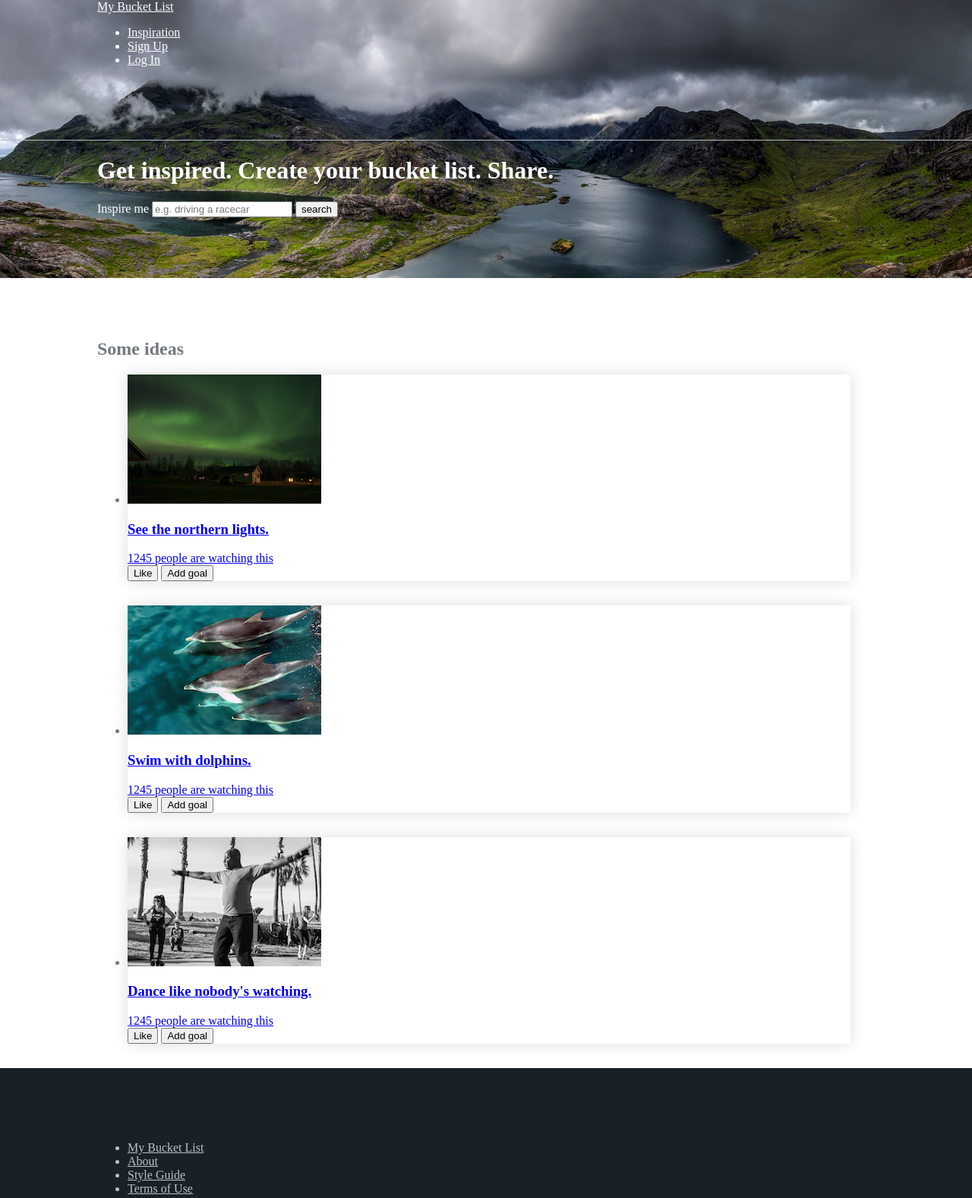
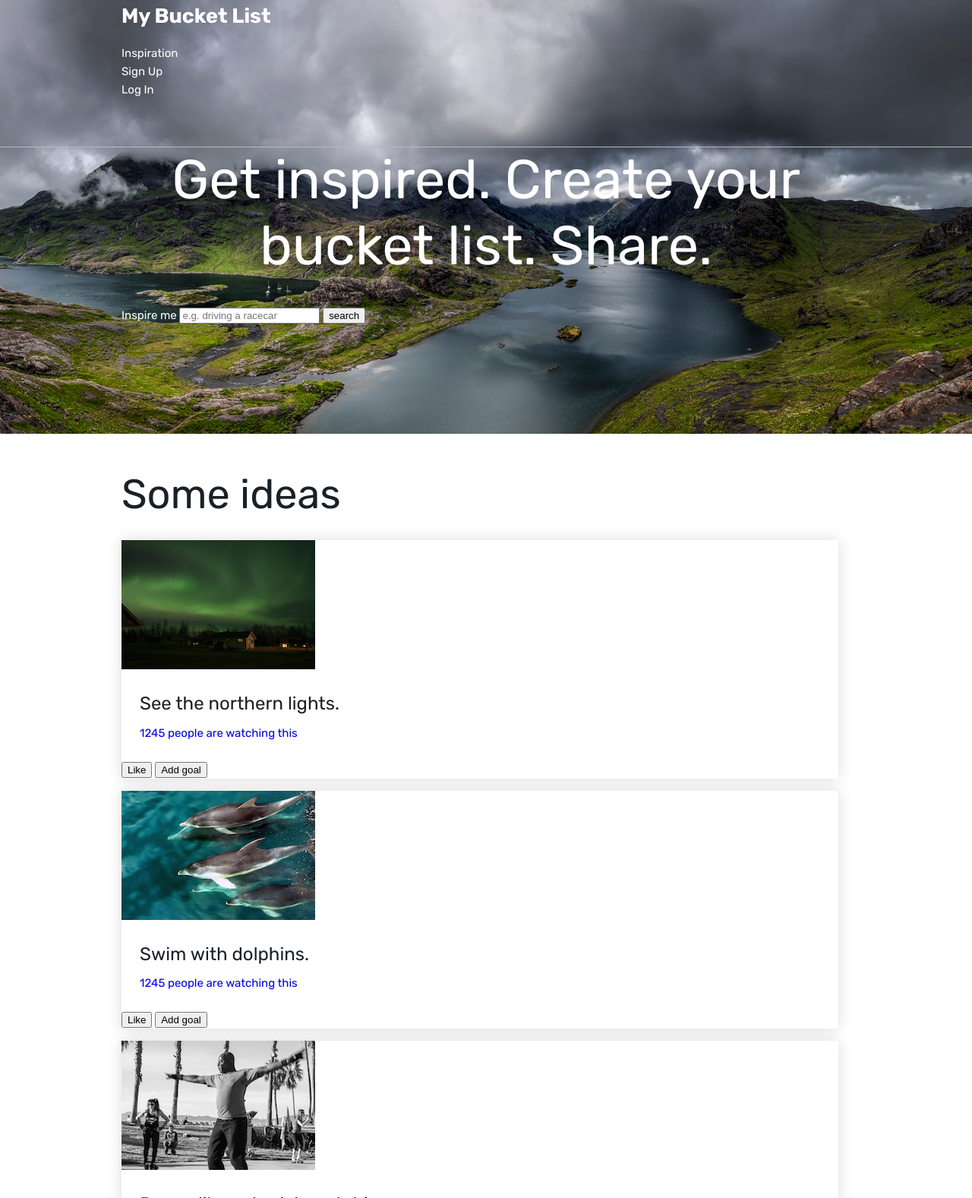
Before and after one commit to Cybertwins87/EPFL, a plain HTML site: page index.html in a window 1280 px wide. Shown: the top 1577 px of the page at 76% size. Drawn offline with Linux system fonts and the light colour scheme.

Commit message:
Fuentes terminadas

```diff
--- a/assets/css/main.css
+++ b/assets/css/main.css
@@ -4,14 +4,62 @@
 
 html {
  background-color: #fff;
+ font-family: 'Rubik', helvetica, arial, sans-serif;
+ line-height: 1.6;
+ font-size: 62.5%;
 }
 
 body {
+ font-size: 15px;
  color: #72797e;
  margin: 0;
  padding: 0;
 }
 
+/*==============================
+  TYPOGRAPHY
+============================== */
+h1, h2, h3, h4, h5, h6,
+.alpha, .beta , .gamma, .delta, .epsilon, .zeta{
+  margin: 0 0 0.5em 0;
+  padding: 0;
+  font-weight: normal;
+}
+h1, .alpha{
+  font-size: 4.8em;
+  line-height: 1.2;
+  color: #192127;
+}
+h2, .beta{
+  font-size: 3.6em;
+  line-height: 1.2;
+  color: #192127;
+}
+h3, .gamma{
+  font-size: 2.8em;
+  line-height: 1.2;
+  color: #192127;
+}
+h4, .delta{
+  font-size: 1.3em;
+  line-height: 1.5;
+  color: #72797e;
+  text-transform: uppercase;
+}
+h5, .epsilon{
+  font-size: 1.4em;
+  line-height: 1.4;
+  color: #72797e;
+}
+h6, .zeta{
+  font-size: 1.2em;
+  line-height: 1.4;
+  color: #72797e;
+}
+
+button{
+  white-space: nowrap;
+}
 /*  Global
  ------------------------------ */
 
@@ -25,43 +73,101 @@ padding: 0 1em;
   list-style-type: none;
   padding: 0;
 }
+.bare-list a{
+  text-decoration: none;
+}
 
 /* Header */
 .banner {
  background: #afbac4 url(../images/mountain-lake.jpg) no-repeat 50% 50% / cover;
  color: #fff;
- padding: 0 0 5rem 0;
- margin: 0 0 5rem 0;
-
+ padding: 0 0 4.8rem 0;
+ margin: 0 0 4.8rem 0;
 }
 
 .banner a {
  color: #fff;
 }
 
+
 .global-header {
- padding: 0 0 5rem 0;
+ padding: 0 0 4.8rem 0;
  border-bottom: 1px solid #afbac4;
 }
 
 .masthead {
-
+  padding: 0 0 4.8rem;
+  margin: 0 0 4.8rem;
+/* text-align: center; */
 }
 
+.masthead h1{
+  color: #fff;
+  text-align: center;
+}
 
-/* Footer */
+/*==============================
+  Footer
+============================== */
 .global-footer {
  background-color: #192127;
  color: #bbc1c6;
- padding: 5rem 0;
+ padding: 4.8rem 0 4.8rem;
 }
 
 .global-footer a {
  color: inherit;
 }
 
+/* Logo
+------------------------------ */
+
+.logo a{
+ text-decoration: none;
+}
+.logo span{
+  font-size: 1.8em;
+  font-weight: bold;
+  color: #192127;
+  white-space: nowrap;
+}
+.logo em{
+  color: #2c9cf2;
+  font-style: normal;
+}
+.global-footer .logo span,
+.banner .logo span,
+.banner .logo em
+{
+  color: #fff;
+}
+/* Mi codigo*/
+/* .global-footer > .content-wrapper li:first-child a{
+  /* text-decoration: none;
+  text-transform: capitalize;
+  font-weight: bold;
+} */
+/* .global-footer > .content-wrapper span{
+  color: #2c9cf2;
+} */
+
+/*==============================
+  CARD
+============================== */
 .card{
   box-shadow: 0 0 20px rgba(0, 0, 0, 0.14);
-  margin: 0 2rem 2rem 0;
+  margin: 0 1.6rem 1.6rem 0;
   border-radius: 3px;
+
 }
+.card__intro{
+  padding: 1.6em;
+}
+.card__title{
+  font-size: 1.6em;
+}
+.card-footer-buttoms{
+  white-space: nowrap;
+}
+/* CARD
+------------------------------ */
--- a/index.html
+++ b/index.html
@@ -3,6 +3,7 @@
 <head>
   <meta name="twitter:" content="" charset="utf-8">
   <link rel="stylesheet" href="assets/css/main.css">
+  <link href="https://fonts.googleapis.com/css?family=Rubik:400,400i,700,700i" rel="stylesheet">
   <title>My Bucket List</title>
 </head>
 <body>
@@ -11,7 +12,7 @@
     <div class="global-header">
       <div class="content-wrapper">
         <div class="logo">
-          <a href="/">My Bucket List</a>
+          <a href="/"><span><em>My</em> Bucket List</span></a>
         </div>
         <div class="search">
           <form action="" method="GET">
@@ -19,7 +20,7 @@
           </form>
         </div>
         <nav>
-          <ul>
+          <ul class="bare-list">
             <li><a href="inspiration.html">Inspiration</a></li>
             <li><a href="sign-up.html">Sign Up</a></li>
             <li><a href="log-in.html">Log In</a></li>
@@ -43,12 +44,25 @@
   <main>
     <div class="content-wrapper">
       <h2>Some ideas</h2>
-      <ul>
+      <ul class="bare-list">
         <li class="card">
-          <a href="ideas/see-the-northern-lights.html">
+          <a class="card__thumb" href="ideas/see-the-northern-lights.html">
             <img src="assets/images/northern-lights-small.jpg" width="255" height="170" alt="Northern lights above a house at night" />
-            <div class="card-header-title">
-              <h3>See the northern lights.</h3>
+            <div class="card__intro">
+              <h3 class="card__title">See the northern lights.</h3>
+              <span>1245 people are watching this</span>
+            </div>
+          </a>
+          <from class="card__footer" action="idea" method="post">
+            <button type="submit" name="action" value="like">Like</button>
+            <button type="submit" name="action" value="addGoal">Add goal</button>
+          </from>
+        </li>
+        <li class="card">
+          <a class="card__thumb" href="ideas/dolphins-small.html">
+            <img src="assets/images/dolphins-small.jpg" width="255" height="170" alt="Three dolphins swwimming under water" />
+            <div class="card__intro">
+              <h3 class="card__title">Swim with dolphins.</h3>
               <span>1245 people are watching this</span>
             </div>
           </a>
@@ -58,23 +72,10 @@
           </div>
         </li>
         <li class="card">
-          <a href="ideas/dolphins-small.html">
-            <img src="assets/images/dolphins-small.jpg" width="255" height="170" alt="Three dolphins swwimming under water" />
-            <div class="card-header-title">
-              <h3>Swim with dolphins.</h3>
-              <span>1245 people are watching this</span>
-            </div>
-          </a>
-          <div class="card-footer-buttoms">
-            <button type="button" name="button">Like</button>
-            <button type="button" name="button">Add goal</button>
-          </div>
-        </li>
-        <li class="card">
-          <a href="ideas/dancing.html">
+          <a class="card__thumb" href="ideas/dancing.html">
             <img src="assets/images/dancing-small.jpg" width="255" height="170" alt="Man dancing with his arms out" />
-            <div class="card-header-title">
-              <h3>Dance like nobody's watching.</h3>
+            <div class="card__intro">
+              <h3 class="card__title">Dance like nobody's watching.</h3>
               <span>1245 people are watching this</span>
             </div>
           </a>
@@ -90,8 +91,8 @@
   <!-- Start footer section -->
   <footer class="global-footer">
     <div class="content-wrapper">
-      <ul>
-        <li><a href="index.html">My Bucket List</a></li>
+      <ul class="bare-list">
+        <li><a class="logo" href="index.html"><span><em>My</em> Bucket List</span></a></li>
         <li><a href="about.html">About</a></li>
         <li><a href="styleguide.html">Style Guide</a></li>
         <li><a href="terms.html">Terms of Use</a></li>
```
